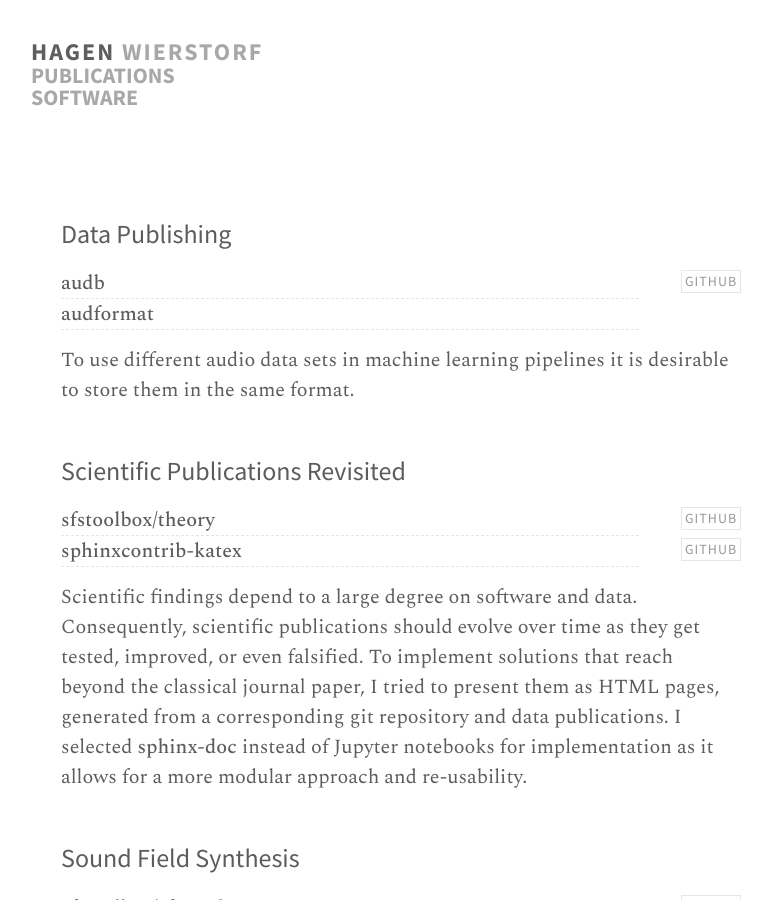
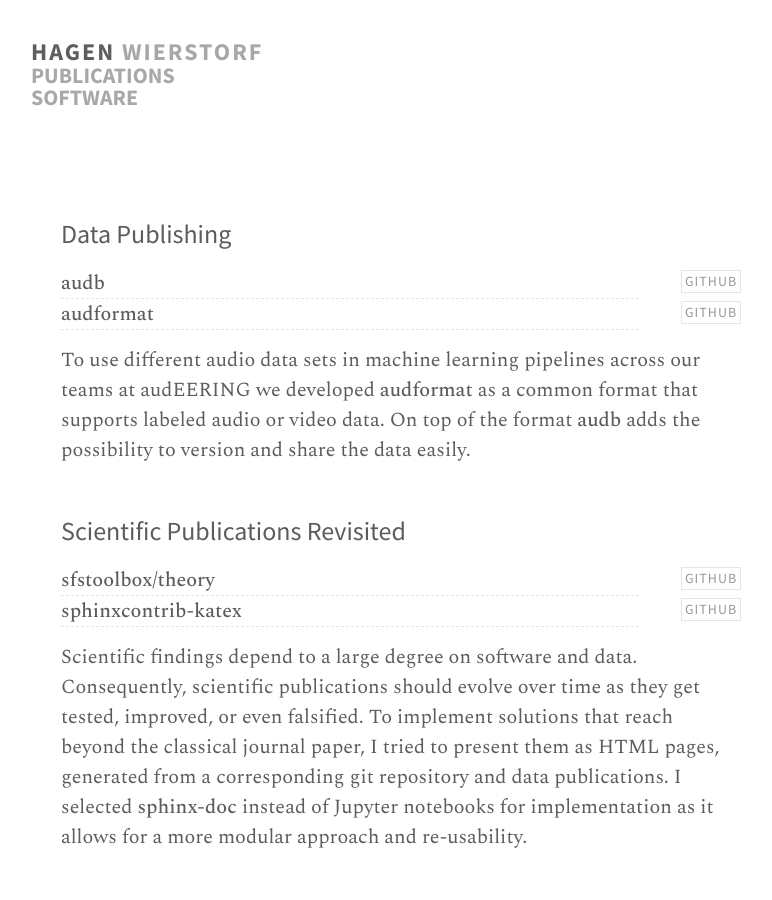
Before and after one commit to hagenw/hagenw.github.io, a Jekyll site: the page built from software.html, in a window 1280 px wide and 900 px high. Shown: the whole window, without its empty margins (239-1011 px from the left). Built offline with Jekyll 4.4.1, drawn with Linux system fonts in a browser that asks for light colours.

Commit message:
Update software data section

```diff
--- a/software.html
+++ b/software.html
@@ -15,13 +15,23 @@ permalink: /software/
         <div class="article-title">
           <a href="https://audeering.github.io/audb/">audb</a>
         </div>
+        <span class="post-meta date-label">GITHUB</span>
         <div class="article-title">
           <a href="https://audeering.github.io/audformat/">audformat</a>
         </div>
         <div class="explanation">
           <p>
             To use different audio data sets in machine learning pipelines
-            it is desirable to store them in the same format.
+            across our teams at audEERING
+            we developed
+            <a href="https://audeering.github.io/audb/">audformat</a>
+            as a common format
+            that supports labeled audio or video data.
+            On top of the format
+            <a href="https://audeering.github.io/audformat/">audb</a>
+            adds the possibility
+            to version
+            and share the data easily.
           </p>
         </div>
       </article>
```
